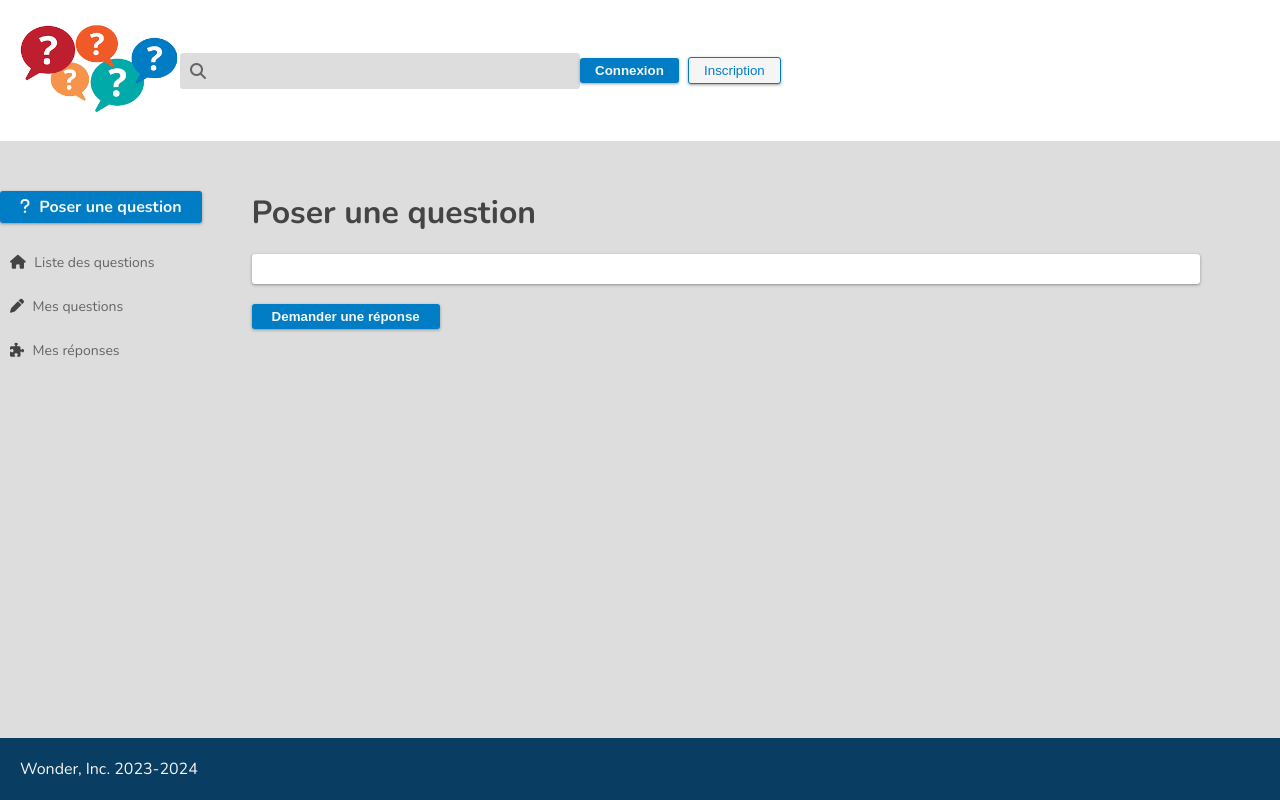
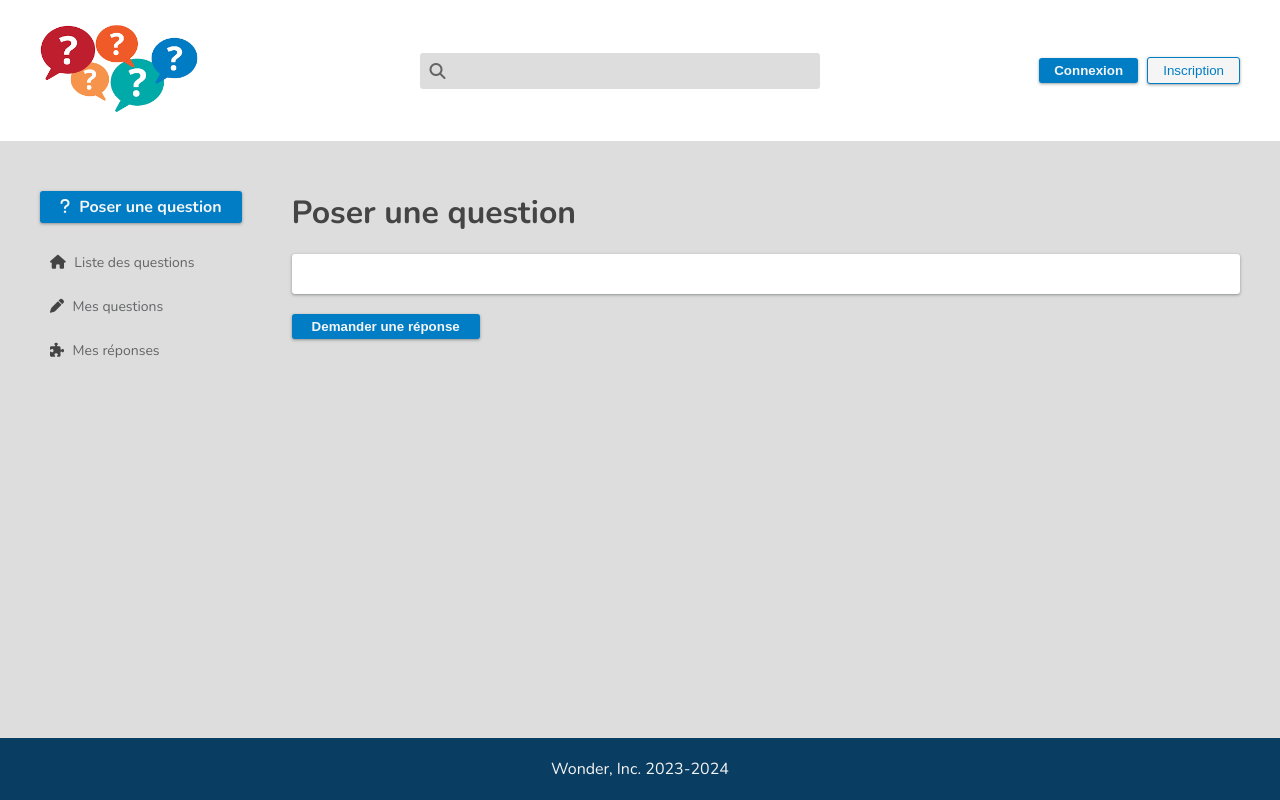
Before and after one commit to 24Syleo/wonder, a Symfony app: template templates/question/index.html.twig in a window 1280 px wide. Run offline with Twig, Linux system fonts and the light colour scheme; the template is opened without the code that fills it, so the values that code supplies are empty; some libraries are stand-ins or nearby versions.

Commit message:
formulaire poser une question

```diff
--- a/public/css/style.css
+++ b/public/css/style.css
@@ -101,6 +101,9 @@ a {
 
 .justify-center {
     justify-content: center;
+}
+
+.justify-between {
     justify-content: space-between;
 }
 
@@ -206,7 +209,7 @@ a {
 }
 
 .block {
-    padding: 15px;
+    padding: 20px;
     border-radius: var(--border-radius);
     background-color: white;
     box-shadow: var(--box-shadow);
@@ -215,6 +218,7 @@ a {
 .form-row {
     display: flex;
     flex-flow: column;
+    margin-bottom: 15px;
 }
 
 .form-row label {
@@ -224,6 +228,7 @@ a {
 }
 
 .form-row input,textarea {
+    font-family: var(--font-family);
     border: 0;
     border-radius: var(--border-radius);
     padding: 10px 15px;
```
Also changed, not shown: templates/base_form.html.twig (renamed from templates/base_theme.html.twig).
